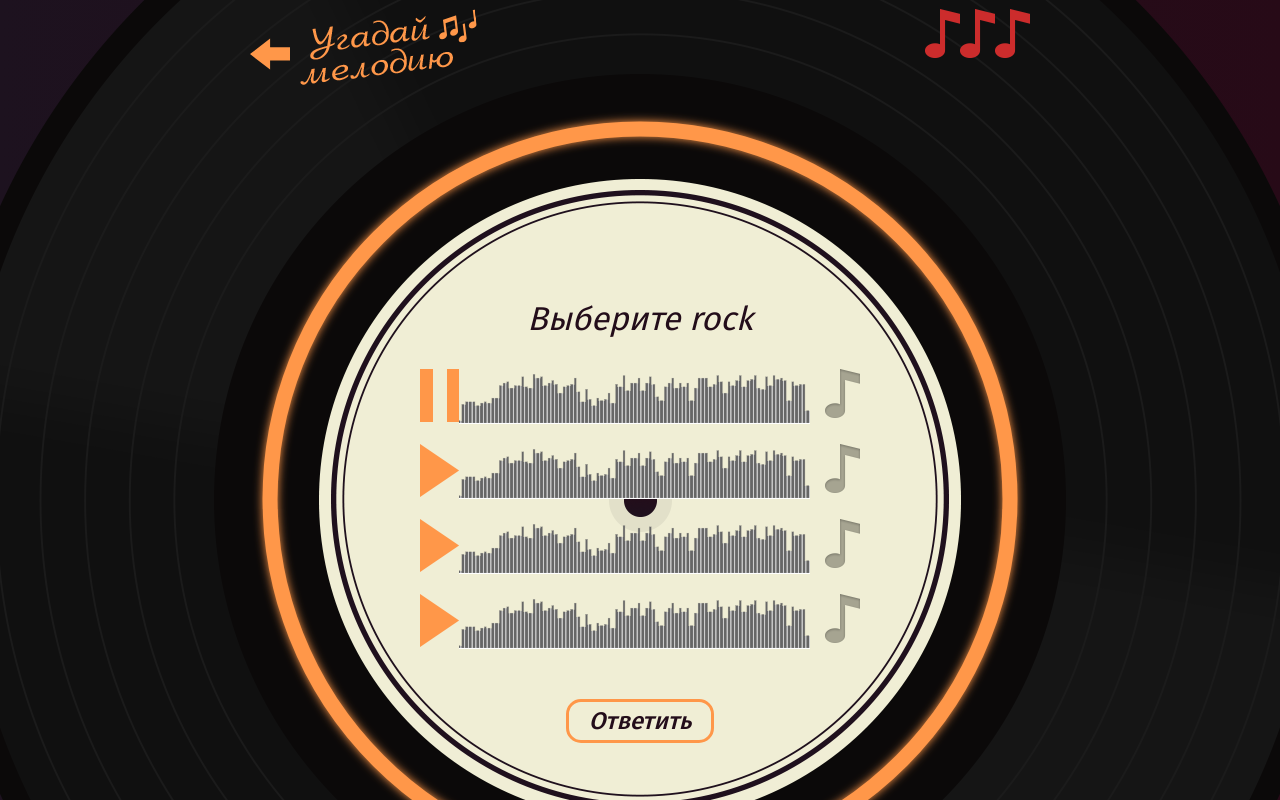
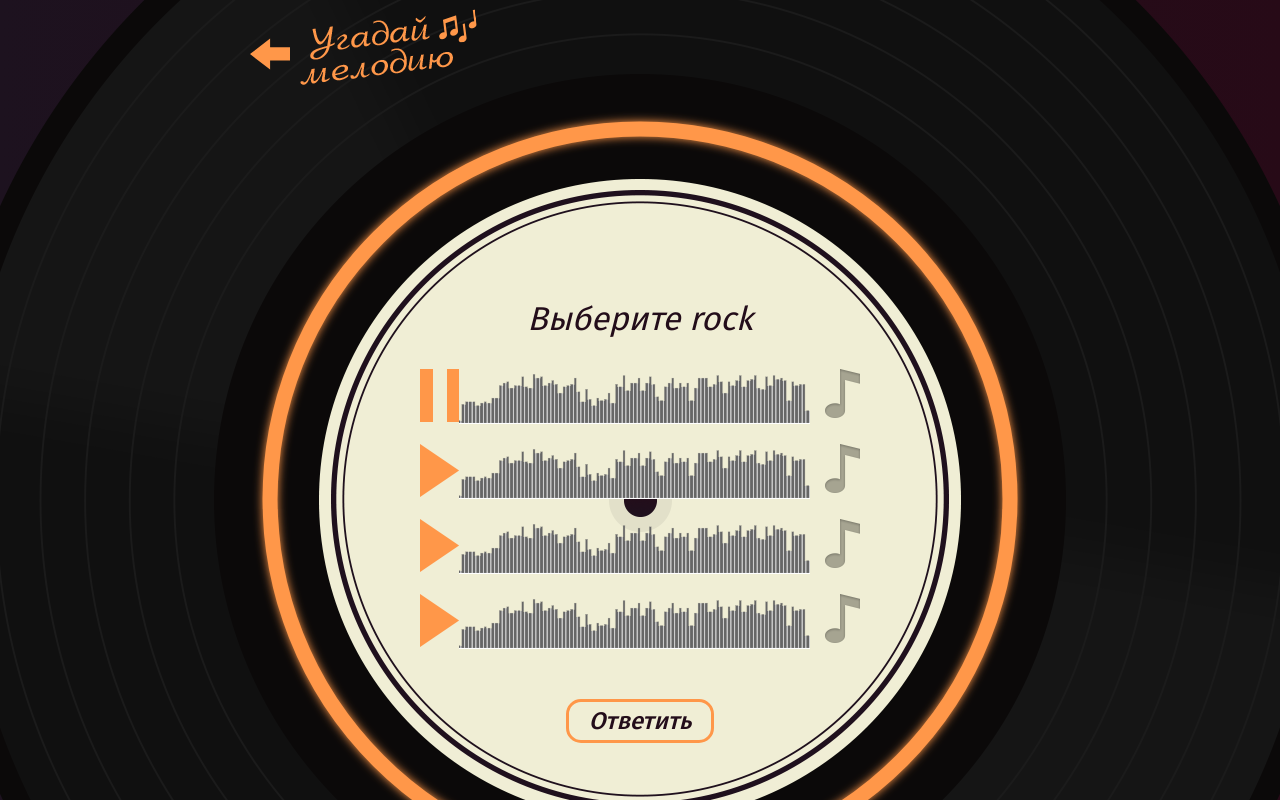
Before and after one commit to ewudes/guess-song, a React app: page /game in a window 1280 px wide. Shown: the top 800 px of the page. Built offline with nearby package versions, Linux system fonts and the light colour scheme.

Commit message:
5.8. Удалит разметку отрисовки ошибок из игровых экранов. WIP

```diff
--- a/src/components/artist-question-screen/artist-question-screen.jsx
+++ b/src/components/artist-question-screen/artist-question-screen.jsx
@@ -4,7 +4,7 @@ import PropTypes from 'prop-types';
 import artistQuestionProp from './artist-question.prop';
 
 const ArtistQuestionScreen = (props) => {
-  const {onAnswer, question, renderPlayer} = props;
+  const {onAnswer, question, renderPlayer, childern} = props;
   const {answers, song} = question;
 
   return (
@@ -20,11 +20,7 @@ const ArtistQuestionScreen = (props) => {
             style={{filter: `url(#blur)`, transform: `rotate(-90deg) scaleY(-1)`, transformOrigin: `center`}}/>
         </svg>
 
-        <div className="game__mistakes">
-          <div className="wrong" />
-          <div className="wrong" />
-          <div className="wrong" />
-        </div>
+        {childern}
       </header>
 
       <section className="game__screen">
@@ -65,6 +61,7 @@ ArtistQuestionScreen.propTypes = {
   onAnswer: PropTypes.func.isRequired,
   question: artistQuestionProp,
   renderPlayer: PropTypes.func.isRequired,
+  childern: PropTypes.element.isRequired,
 };
 
 export default ArtistQuestionScreen;
--- a/src/components/genre-question-screen/genre-question-screen.jsx
+++ b/src/components/genre-question-screen/genre-question-screen.jsx
@@ -5,7 +5,7 @@ import genreQuestionProp from './genre-question.prop';
 
 const GenreQuestionScreen = (props) => {
   const [userAnswers, setUserAnswers] = useState([false, false, false, false]);
-  const {onAnswer, question, renderPlayer} = props;
+  const {onAnswer, question, renderPlayer, childern} = props;
   const {answers, genre} = question;
   return (
     <section className="game game--genre">
@@ -20,11 +20,7 @@ const GenreQuestionScreen = (props) => {
             style={{filter: `url(#blur)`, transform: `rotate(-90deg) scaleY(-1)`, transformOrigin: `center`}}/>
         </svg>
 
-        <div className="game__mistakes">
-          <div className="wrong"/>
-          <div className="wrong"/>
-          <div className="wrong"/>
-        </div>
+        {childern}
       </header>
 
       <section className="game__screen">
@@ -63,6 +59,7 @@ GenreQuestionScreen.propTypes = {
   onAnswer: PropTypes.func.isRequired,
   question: genreQuestionProp,
   renderPlayer: PropTypes.func.isRequired,
+  childern: PropTypes.element.isRequired,
 };
 
 export default GenreQuestionScreen;
```
